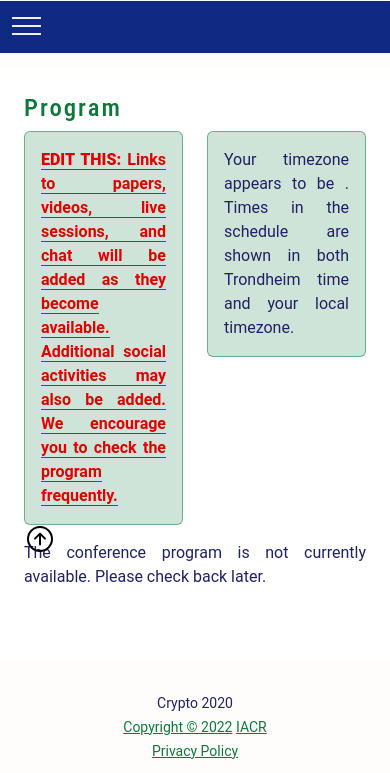
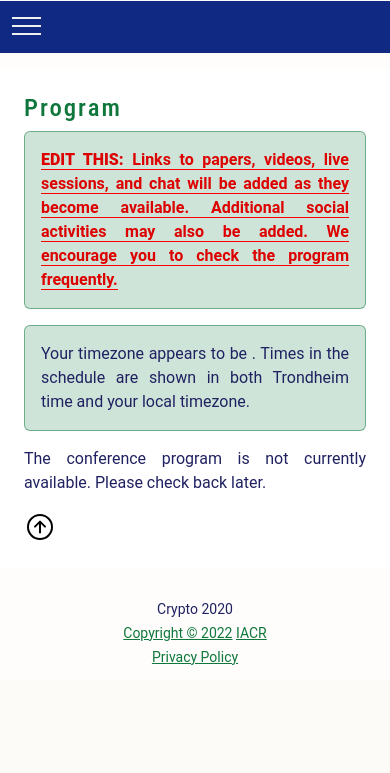
Before and after one commit to IACR/conference-template, a PHP site: page /program.php in a window 390 px wide. Shown: the part 269-1042 px from the top of the page. After the commit the page ends 934 px from the top, so only its background shows below. Run offline with PHP 8.4, Linux system fonts and the light colour scheme; some libraries are stand-ins or nearby versions.

Commit message:
Forgot to push this before merging.

```diff
--- a/program.php
+++ b/program.php
@@ -38,7 +38,7 @@
       </h2>
 
       <div class="row">
-        <div class="col col-md-6">
+        <div class="col-12 col-md-6">
           <p class="alert customAlert-cool">
             <span class="editMe">Links to papers, videos, live sessions, and chat
               will be added as they become available. Additional social activities
@@ -46,7 +46,7 @@
             </span>
           </p>
         </div>
-        <div class="col col-md-6">
+        <div class="col-12 col-md-6">
           <p class="alert customAlert-cool">
             Your timezone appears to be <span id="timezone"></span>. Times in
             the schedule are shown in both Trondheim time and your local timezone.
```
